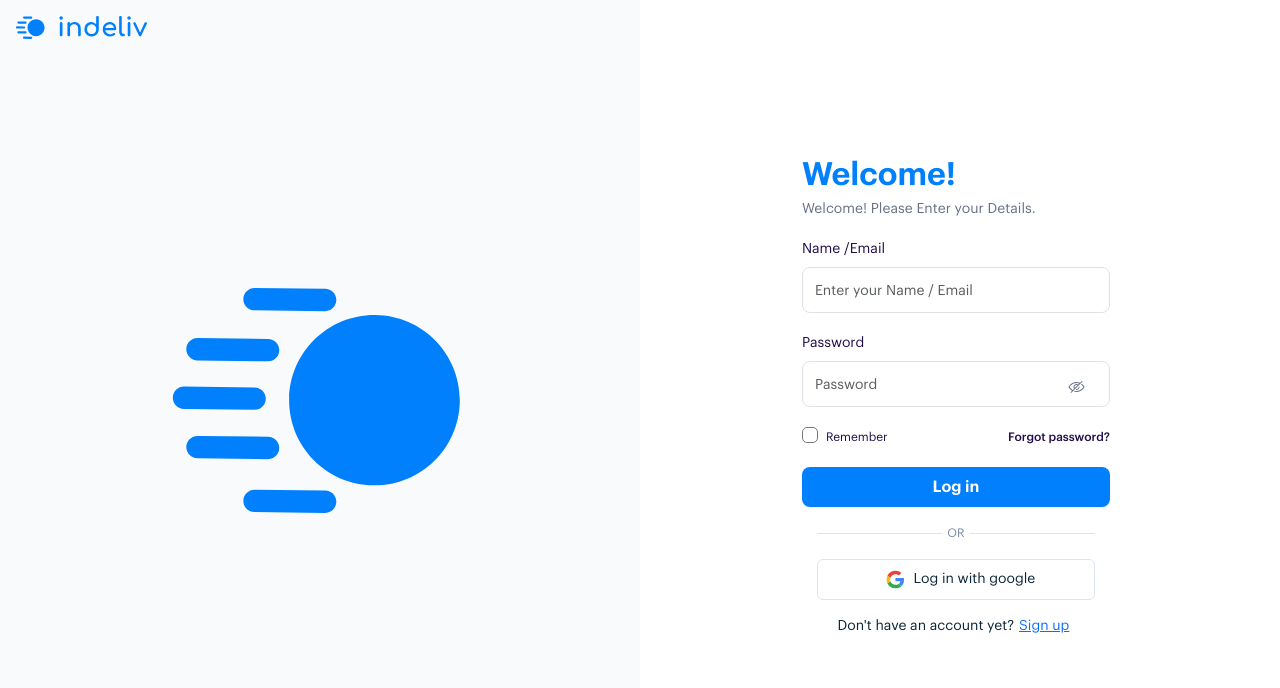
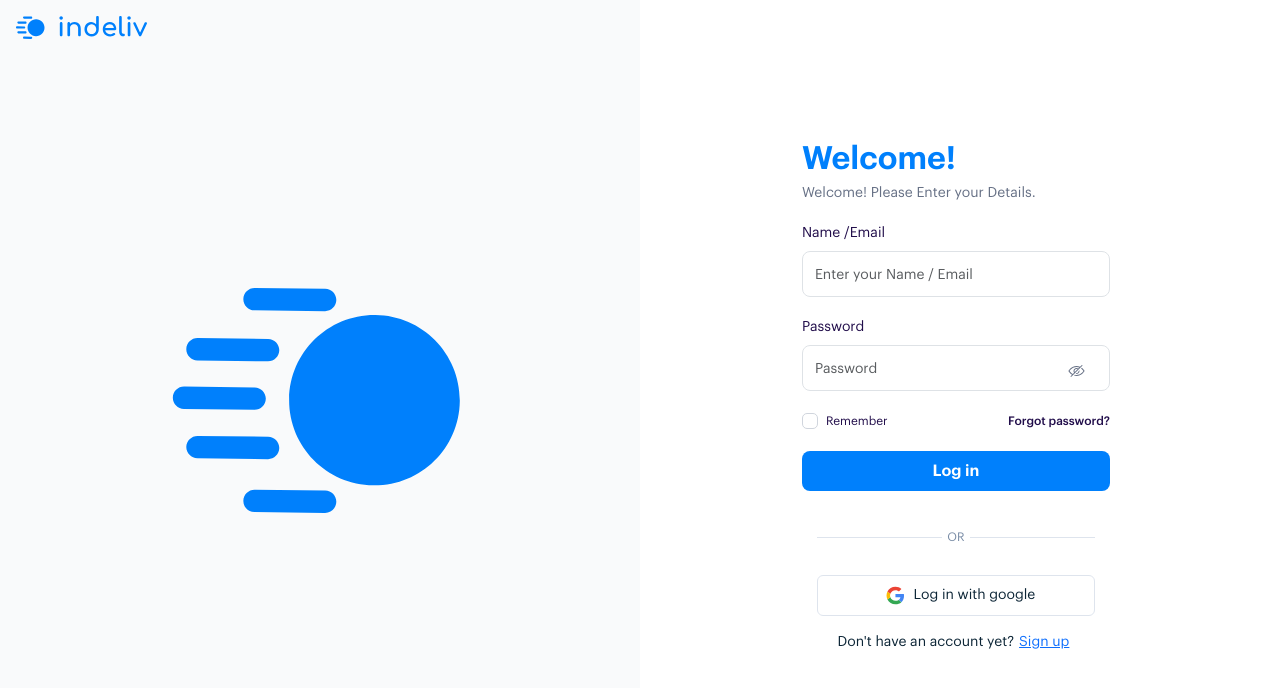
Before and after one commit to bodge92/indeliv, a React (Create React App) app: page / in a window 1280 px wide. Shown: the top 688 px of the page. Built offline with nearby package versions, Linux system fonts and the light colour scheme.

Commit message:
fix(login): add new style

```diff
--- a/src/pages/login/index.tsx
+++ b/src/pages/login/index.tsx
@@ -56,7 +56,7 @@ const Login = () => {
               </div>
             </div>
             <div className='custom-form-group  d-flex justify-content-between align-items-center mx-0 px-0'>
-              <div className='d-flex gap-2 '>
+              <div className='d-flex align-items-center gap-2 '>
                 <input
                   type='checkbox'
                   className='custom-checkbox m-0'
@@ -73,11 +73,11 @@ const Login = () => {
                 Forgot password?
               </a>
             </div>
-          </form>
-          <div className='d-flex align-items-center flex-column text-center'>
             <button type='button' className='custom-btn-log rounded   '>
               Log in
             </button>
+          </form>
+          <div style={{gap: '12px'}} className='d-flex align-items-center flex-column text-center'>
             <div
               style={{ width: '90%' }}
               className=' d-none d-lg-flex align-items-center justify-content-center or-separator d-block text-center m-3 '
--- a/src/styles/main.scss
+++ b/src/styles/main.scss
@@ -66,7 +66,7 @@ input[type="checkbox"] {
   width: 20px;
   height: 20px;
   background-color: #ffffff;
-  border: 1px solid #767676;
+  border: 1px solid #D0D5DD;
   border-radius: 5px;
   cursor: pointer;
   position: relative;
```
Also changed, not shown: 2 other files (tests, documents, lock files or other folders).
